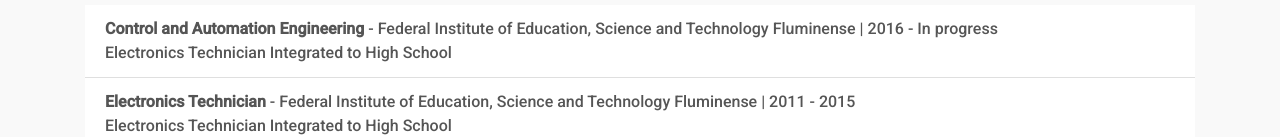
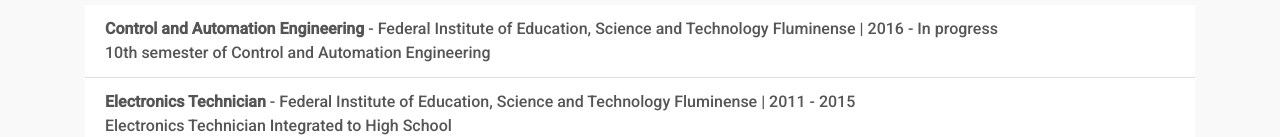
Before and after one commit to AlisonQueiroz/curriculum-master, a plain HTML site: page index.html in a window 1280 px wide. Shown: the part 1238-1375 px from the top of the page. Drawn offline with nearby package versions, Linux system fonts and the light colour scheme.

Commit message:
fix academic background reference

```diff
--- a/index.html
+++ b/index.html
@@ -216,7 +216,7 @@
             <b>Control and Automation Engineering</b> - Federal Institute of
             Education, Science and Technology Fluminense | 2016 - In progress
             <p class="m-0 text-justify">
-              Electronics Technician Integrated to High School
+              10th semester of Control and Automation Engineering
             </p>
           </li>
           <li class="list-group-item">
```
